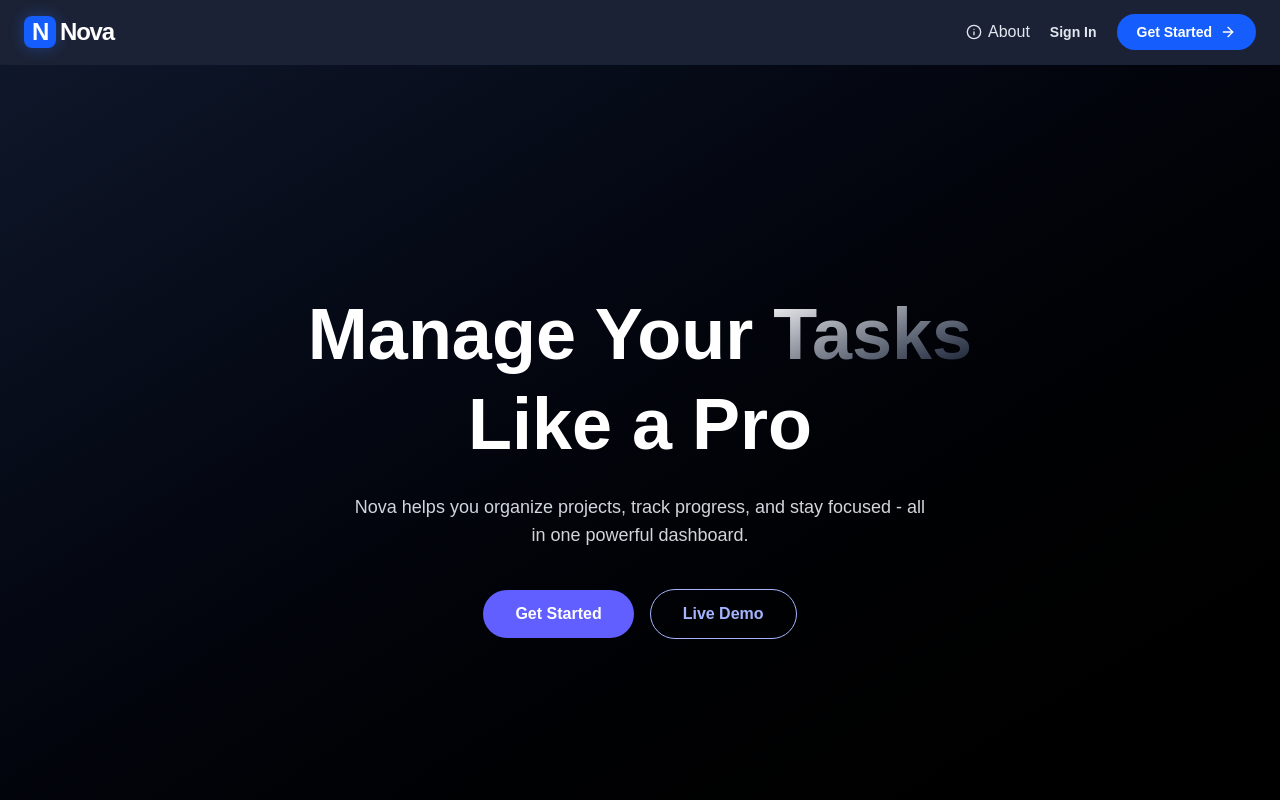
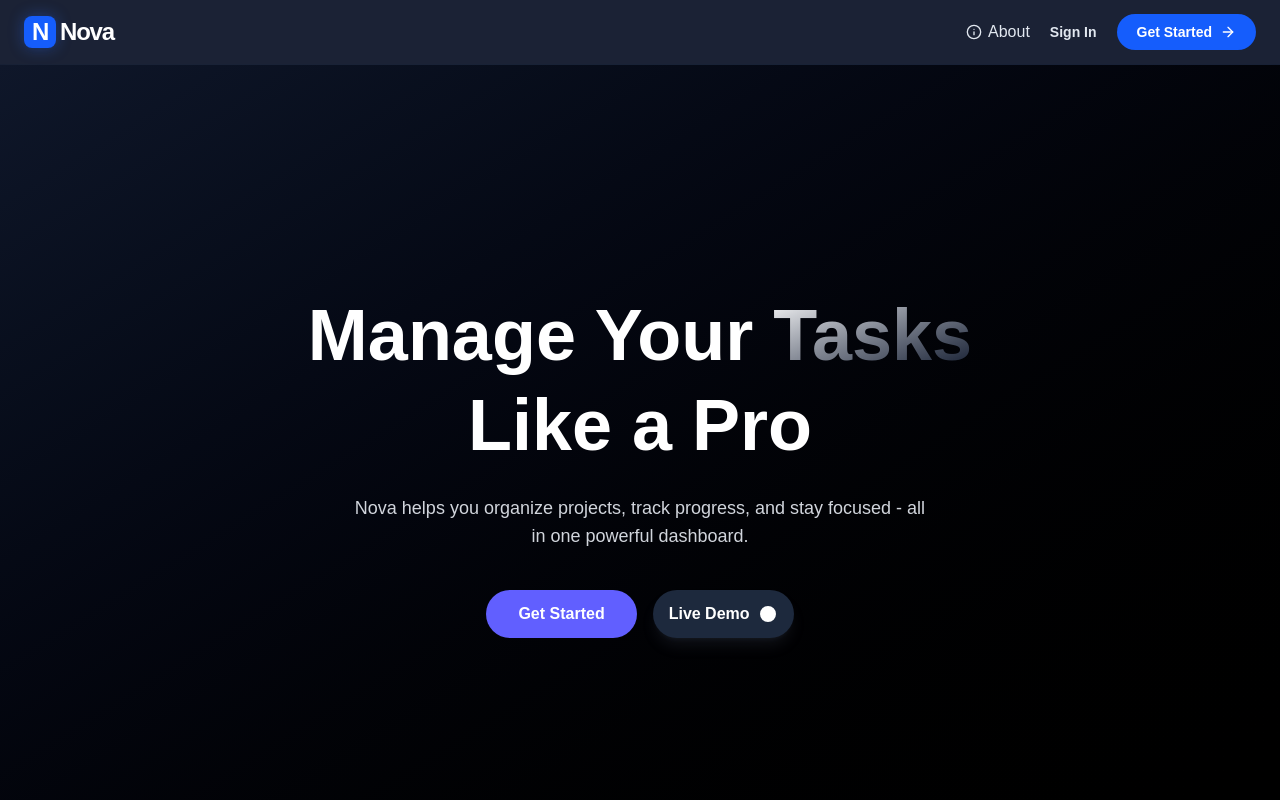
Before and after one commit to atiya-inayat/nova-task-manager, a Next.js app: page / in a window 1280 px wide. Shown: the top 800 px of the page. Built offline with nearby package versions, Linux system fonts and the light colour scheme; no server answers.

Commit message:
adding video of live demo

```diff
--- a/app/component/Hero.tsx
+++ b/app/component/Hero.tsx
@@ -15,6 +15,7 @@
 //         </h1>
 
 import Link from "next/link";
+import VideoModal from "./VideoModal";
 
 //         <p className="mt-6 text-gray-300 max-w-xl mx-auto">
 //           Nova helps you organize projects, track progres, and stay focus - all
@@ -35,6 +36,7 @@ import Link from "next/link";
 // };
 
 // export default Hero;
+
 const Hero = () => {
   return (
     <section className="min-h-screen bg-linear-to-br from-[#0F172A] to-black flex items-center justify-center text-center px-6 py-20">
@@ -59,9 +61,9 @@ const Hero = () => {
               Get Started
             </button>
           </Link>
-          <button className="w-full sm:w-auto px-8 py-3 cursor-pointer rounded-full border text-indigo-300 border-indigo-300 hover:bg-slate-900 font-semibold transition">
-            Live Demo
-          </button>
+          <div className="w-full sm:w-auto">
+            <VideoModal />
+          </div>
         </div>
       </div>
     </section>
--- /dev/null
+++ b/app/component/VideoModal.tsx
@@ -0,0 +1,82 @@
+"use client";
+
+import { useState, useEffect } from "react";
+
+export default function VideoModal() {
+  const [isOpen, setIsOpen] = useState(false);
+
+  // Prevent scrolling when the video is open
+  useEffect(() => {
+    if (isOpen) {
+      document.body.style.overflow = "hidden";
+    } else {
+      document.body.style.overflow = "unset";
+    }
+  }, [isOpen]);
+
+  return (
+    <>
+      {/* 1. THE TRIGGER BUTTON */}
+      <button
+        onClick={() => setIsOpen(true)}
+        className="group relative flex items-center gap-2 px-4 py-3 bg-slate-800 hover:bg-indigo-500 text-white rounded-full font-bold transition-all duration-300 shadow-lg shadow-slate-500/15 active:scale-95 cursor-pointer"
+      >
+        <span>Live Demo</span>
+        <svg
+          className="w-5 h-5 group-hover:translate-x-1 transition-transform"
+          fill="currentColor"
+          viewBox="0 0 20 20"
+        >
+          <path d="M10 18a8 8 0 100-16 8 8 0 000 16zM9.555 7.168A1 1 0 008 8v4a1 1 0 001.555.832l3-2a1 1 0 000-1.664l-3-2z" />
+        </svg>
+      </button>
+
+      {/* 2. THE MODAL OVERLAY */}
+      {isOpen && (
+        <div
+          className="fixed inset-0 z-[9999] flex items-center justify-center bg-black/90 backdrop-blur-sm p-4 sm:p-6"
+          onClick={() => setIsOpen(false)}
+        >
+          {/* Container for Video */}
+          <div
+            className="relative w-full max-w-5xl bg-slate-900 rounded-xl sm:rounded-3xl overflow-hidden shadow-2xl border border-white/10"
+            onClick={(e) => e.stopPropagation()}
+          >
+            {/* Close Button - Larger touch target for mobile */}
+            <button
+              className="absolute top-2 right-2 sm:top-4 sm:right-4 z-50 p-2 bg-black/50 hover:bg-black/80 rounded-full text-white transition-colors cursor-pointer"
+              onClick={() => setIsOpen(false)}
+            >
+              <svg
+                className="w-6 h-6"
+                fill="none"
+                stroke="currentColor"
+                viewBox="0 0 24 24"
+              >
+                <path
+                  strokeLinecap="round"
+                  strokeLinejoin="round"
+                  strokeWidth={2}
+                  d="M6 18L18 6M6 6l12 12"
+                />
+              </svg>
+            </button>
+
+            {/* THE VIDEO ELEMENT */}
+            <div className="relative aspect-video w-full">
+              <video
+                controls
+                autoPlay
+                playsInline
+                className="w-full h-full object-contain bg-black"
+              >
+                <source src="/nova-demo.mp4" type="video/mp4" />
+                Your browser does not support the video tag.
+              </video>
+            </div>
+          </div>
+        </div>
+      )}
+    </>
+  );
+}
```
Also changed, not shown: 1 other file (tests, documents, lock files or other folders).
